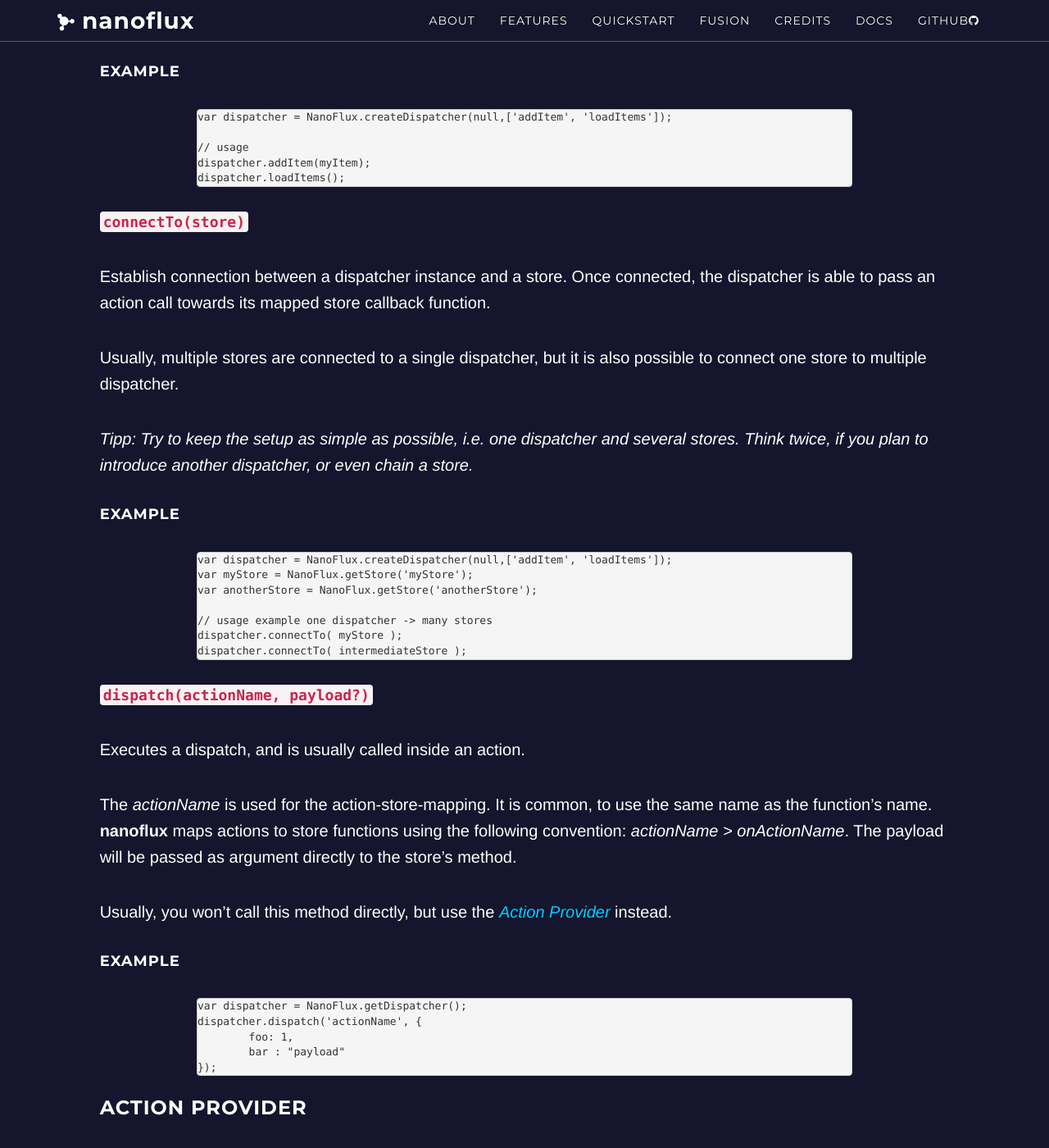
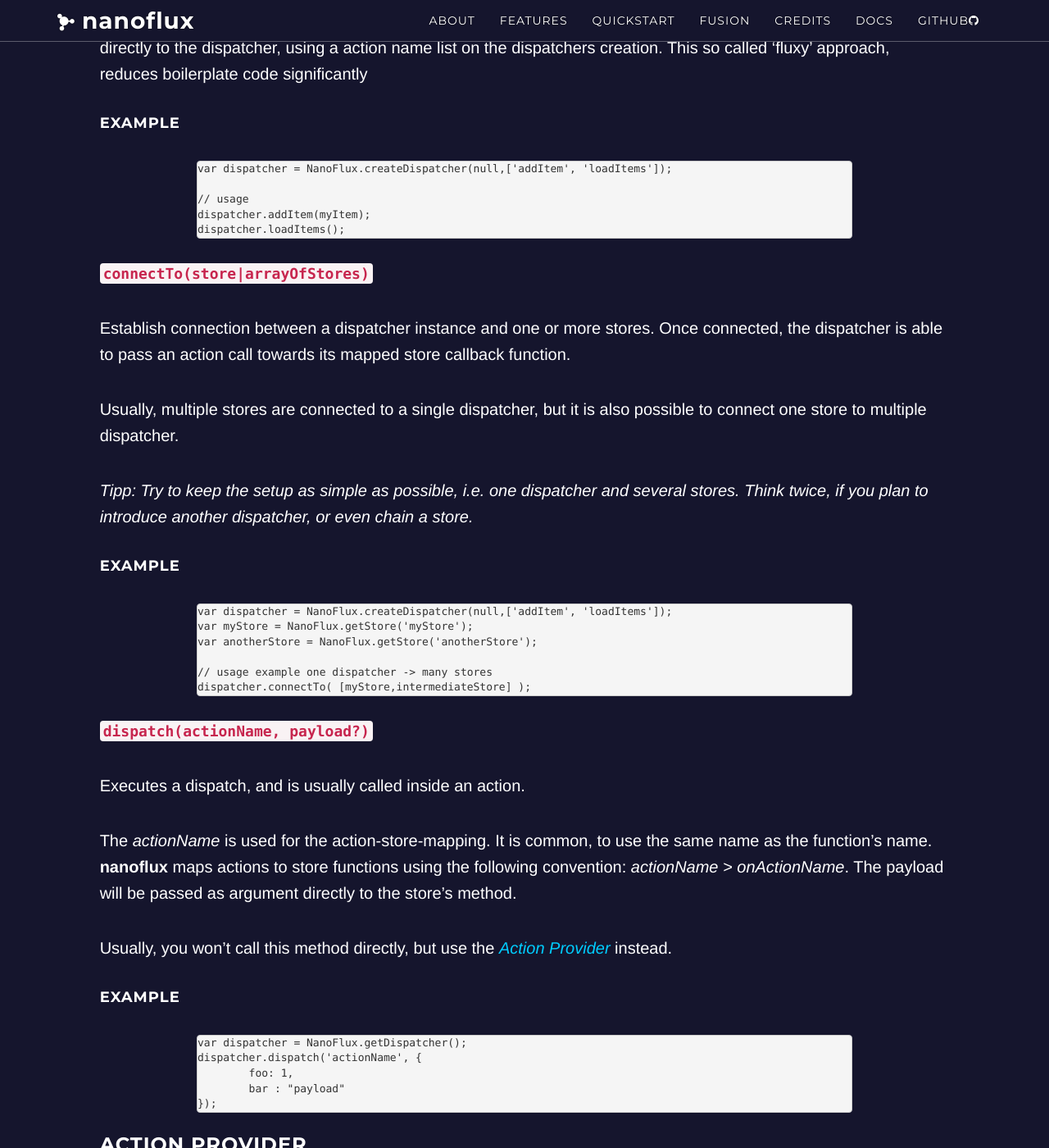
Before and after one commit to ohager/nanoflux, a Jekyll site: the page built from _posts/2016-04-22-api.md, in a window 1280 px wide and 1400 px high, scrolled down 5991 px. Shown: the whole window at 82% size. Built offline with Jekyll 4.4.1, drawn with Linux system fonts in a browser that asks for light colours; nearby versions of some CDN libraries; comment, search, counter and statistics services are not loaded; a style sheet for code colours, icons or effects is not loaded; some of the changed text lies outside the part shown.

Commit message:
Updated API Docs

```diff
--- a/_posts/2016-04-22-api.md
+++ b/_posts/2016-04-22-api.md
@@ -267,9 +267,9 @@ dispatcher.loadItems();
 {% endhighlight %}
 
 <a name='connectTo'></a>
-__`connectTo(store)`__
+__`connectTo(store|arrayOfStores)`__
 
-Establish connection between a dispatcher instance and a store. Once connected, the dispatcher is able to pass an action
+Establish connection between a dispatcher instance and one or more stores. Once connected, the dispatcher is able to pass an action
 call towards its mapped store callback function.
 
 Usually, multiple stores are connected to a single dispatcher, but it is also possible to connect one store to multiple dispatcher.
@@ -285,8 +285,8 @@ var myStore = NanoFlux.getStore('myStore');
 var anotherStore = NanoFlux.getStore('anotherStore');
 
 // usage example one dispatcher -> many stores
-dispatcher.connectTo( myStore );
-dispatcher.connectTo( intermediateStore );
+dispatcher.connectTo( [myStore,intermediateStore] );
+
 {% endhighlight %}
 
 <a name='dispatch'></a>
```
Also changed, not shown: other parts of _posts/2016-04-22-api.md (+1 -1 lines).
